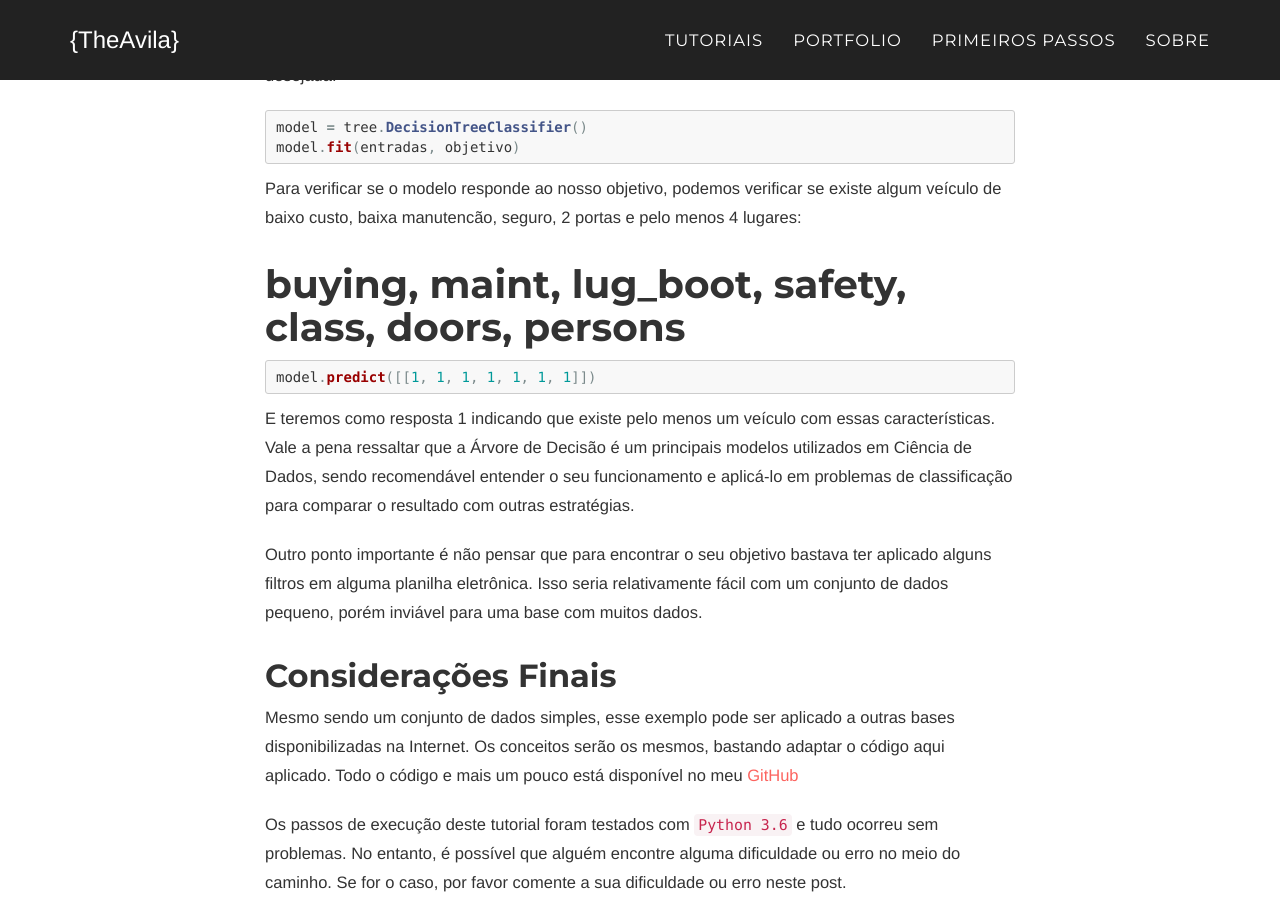
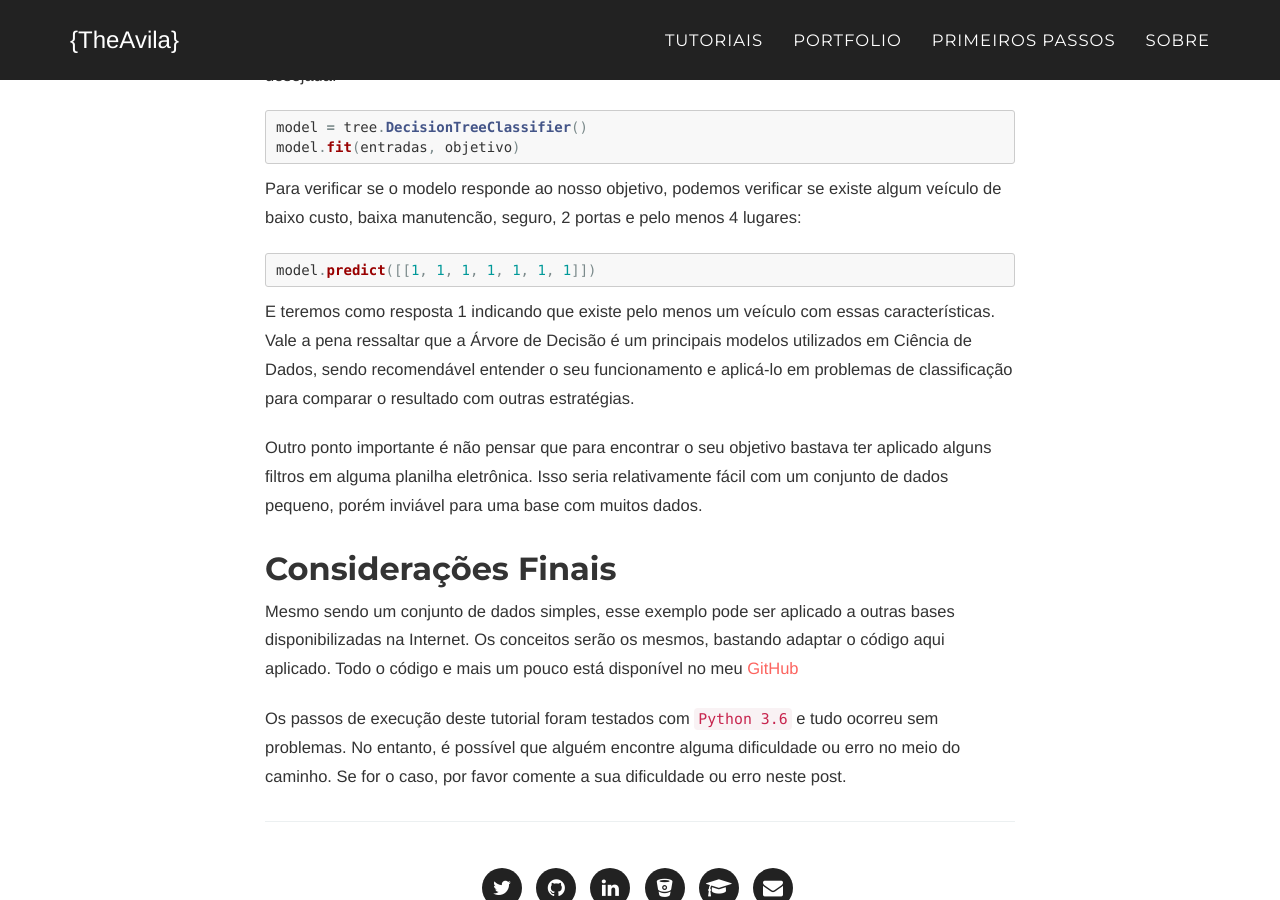
Before and after one commit to theavila/theavila.github.io, a Jekyll site: the page built from _posts/2020-07-6-decisionTree-Cars.md, in a window 1280 px wide and 900 px high, scrolled down 3206 px. Built offline with Jekyll 4.4.1, drawn with Linux system fonts in a browser that asks for light colours; some web fonts are replaced; comment, search, counter and statistics services are not loaded.

Commit message:
Update 2020-07-6-decisionTree-Cars.md

```diff
--- a/_posts/2020-07-6-decisionTree-Cars.md
+++ b/_posts/2020-07-6-decisionTree-Cars.md
@@ -109,8 +109,6 @@ model.fit(entradas, objetivo)
 
 Para verificar se o modelo responde ao nosso objetivo, podemos verificar se existe algum veículo de baixo custo, baixa manutencão, seguro, 2 portas e pelo menos 4 lugares:
 
-# buying, maint, lug_boot, safety, class, doors, persons
-
 {% highlight python %}
 model.predict([[1, 1, 1, 1, 1, 1, 1]])
 {% endhighlight %}
```
